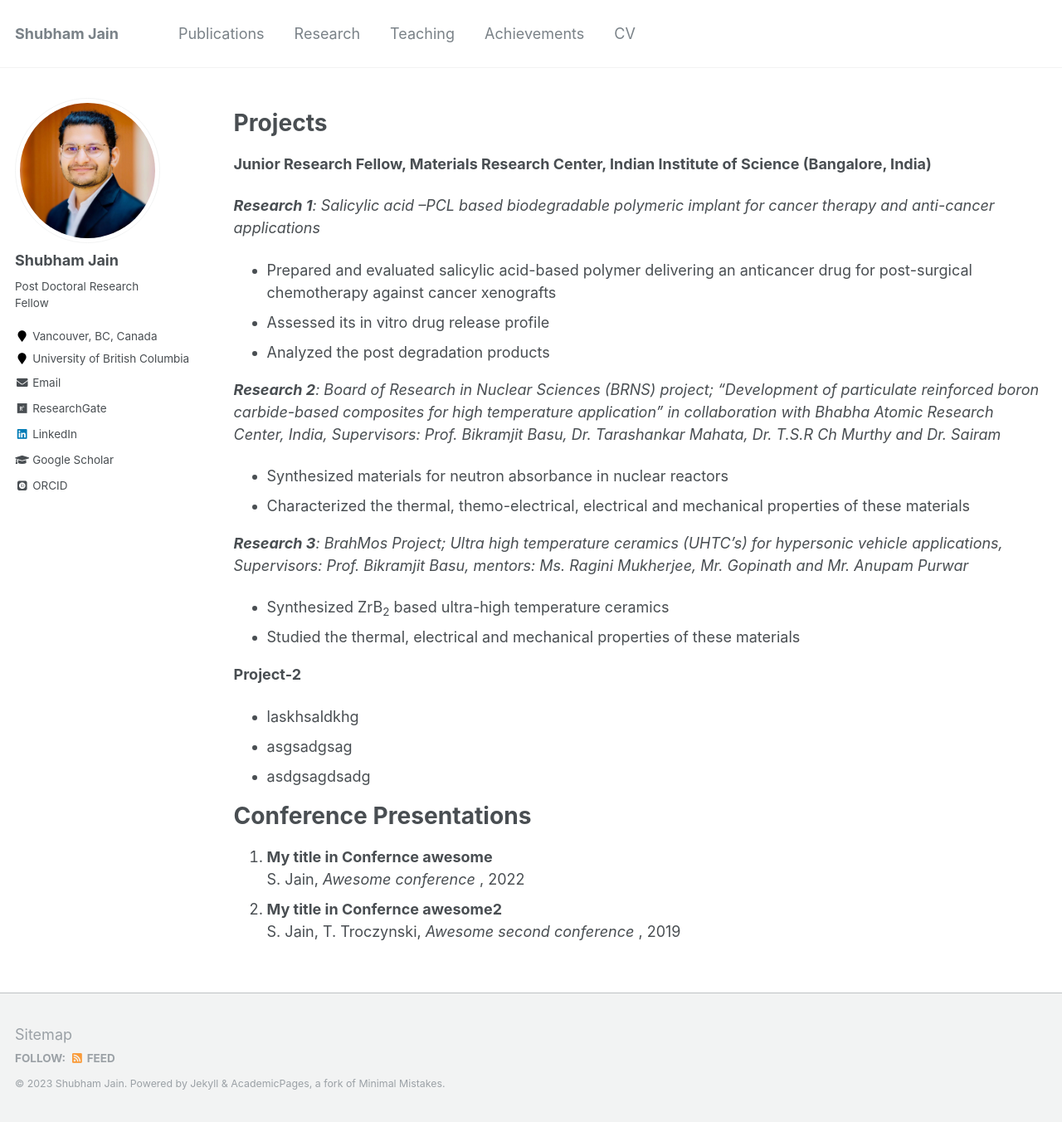
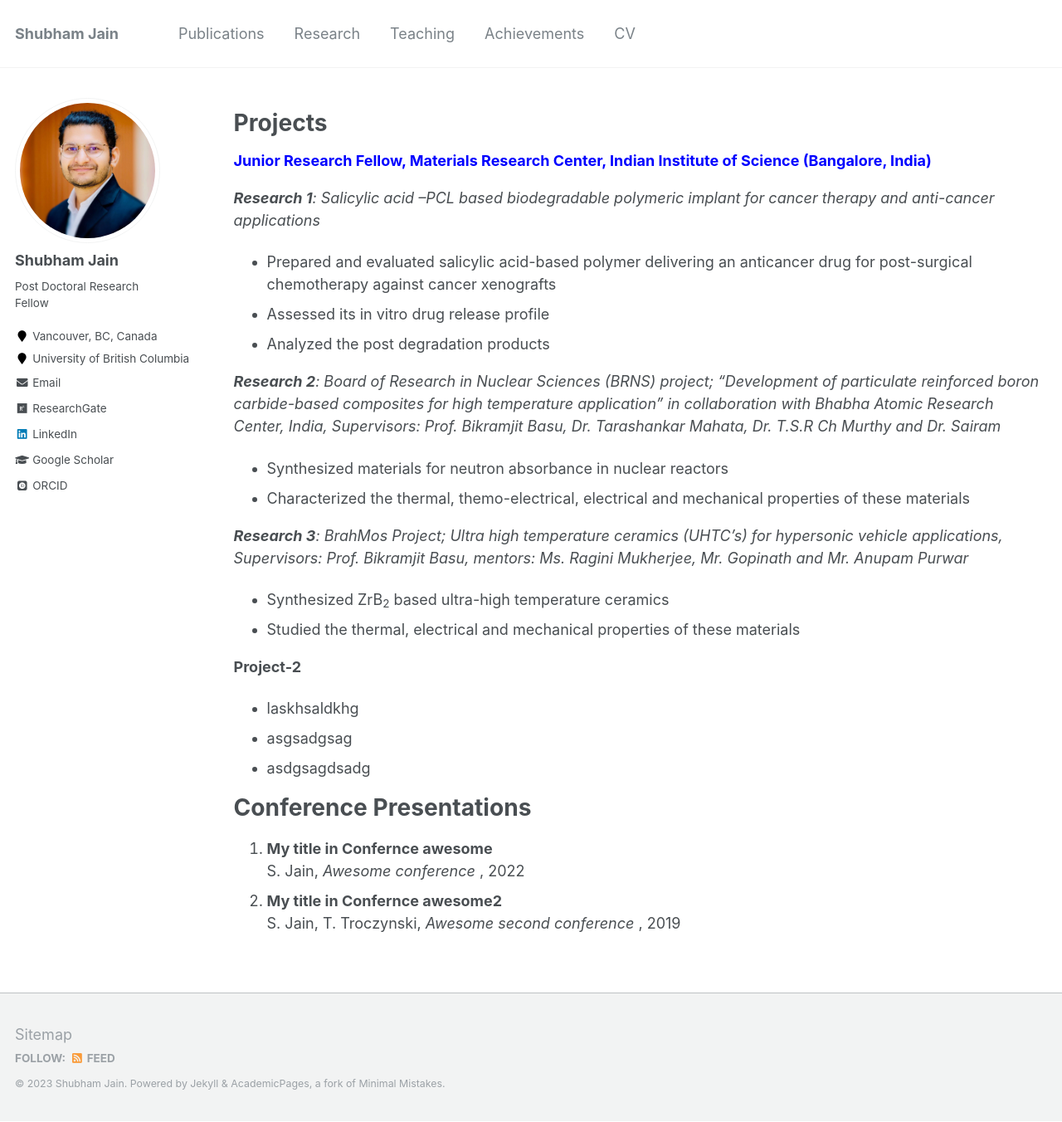
Before and after one commit to shubhamj2611/shubhamj2611.github.io, a Jekyll site: the page built from _pages/research.md, in a window 1280 px wide and 1352 px high. Shown: the whole window at 83% size. Built offline with Jekyll 4.4.1, drawn with Linux system fonts in a browser that asks for light colours; some web fonts are replaced.

Commit message:
Update research.md

```diff
--- a/_pages/research.md
+++ b/_pages/research.md
@@ -6,7 +6,7 @@ author_profile: true
 ---
 # Projects
 
-**Junior Research Fellow, Materials Research Center, Indian Institute of Science (Bangalore, India)**
+<font color="blue"> <b> Junior Research Fellow, Materials Research Center, Indian Institute of Science (Bangalore, India) </b> </font>
 
 <i><b>Research 1</b>: Salicylic acid –PCL based biodegradable polymeric implant for cancer therapy and anti-cancer applications</i>
    * Prepared and evaluated salicylic acid-based polymer delivering an anticancer drug for post-surgical chemotherapy against cancer xenografts
```
